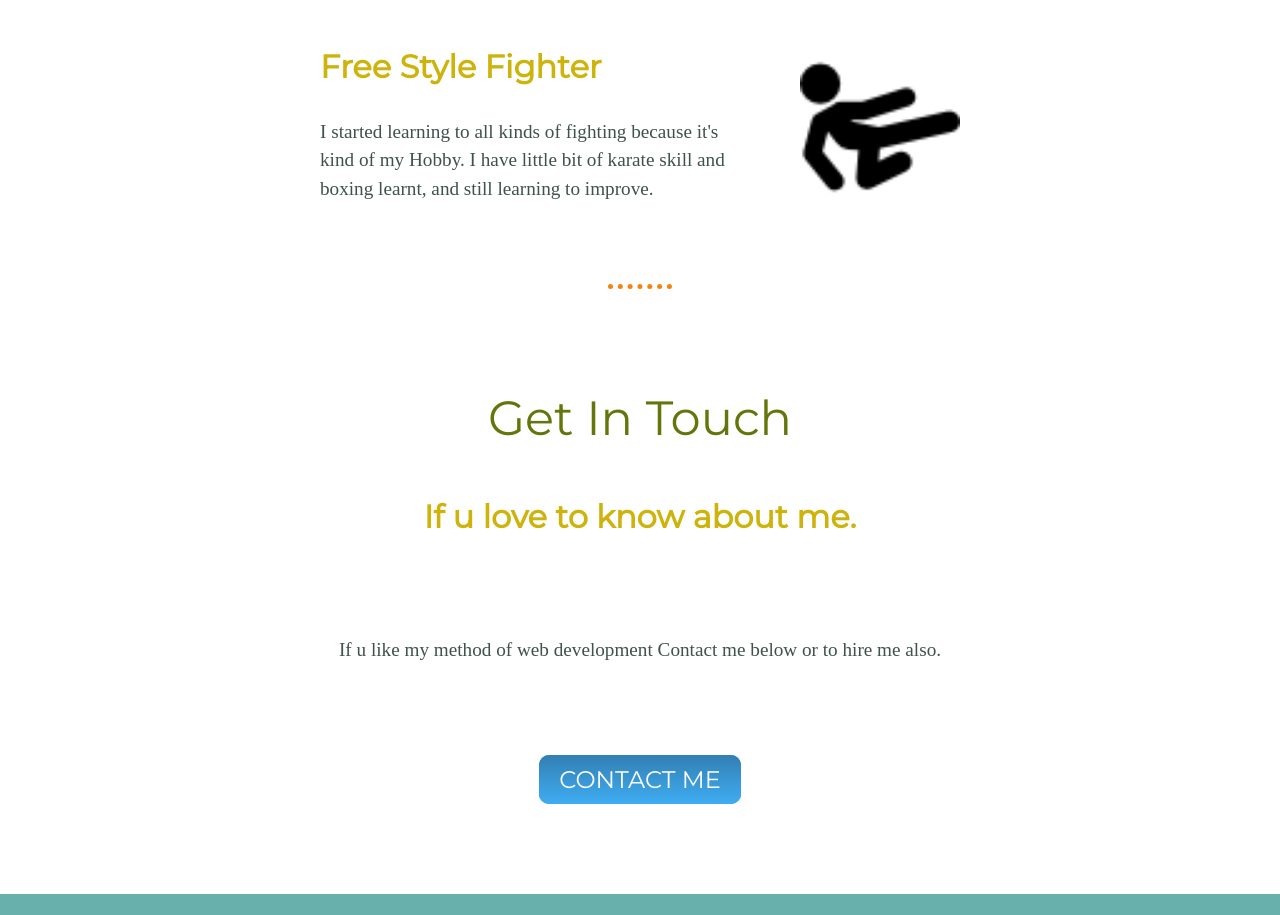
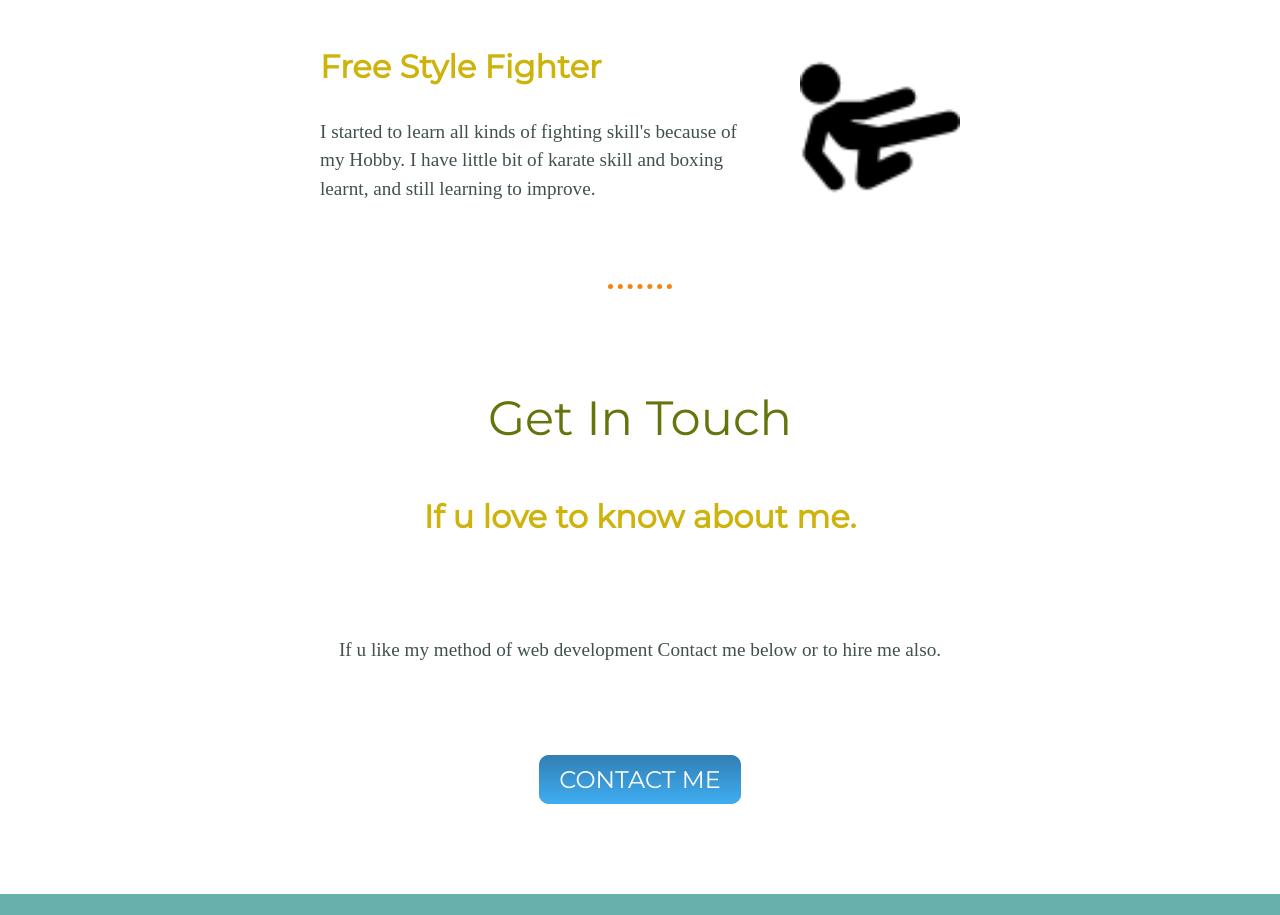
Before and after one commit to Dhanu511/Dhananjaya, a plain HTML site: page index.html in a window 1280 px wide. Shown: the part 1844-2759 px from the top of the page. Drawn offline with Linux system fonts and the light colour scheme; a web font is replaced by a local one.

Commit message:
Update index.html

```diff
--- a/index.html
+++ b/index.html
@@ -37,7 +37,7 @@
       <div class="skill-row">
         <img class="i3" src="images/martial-arts-fighter-silhouette.png" alt="martial-arts-fighter-silhouette">
         <h3>Free Style Fighter</h3>
-        <p>I started learning to all kinds of fighting because it's kind of my Hobby. I have little bit of karate skill and boxing learnt, and still learning to improve.</p>
+        <p>I started to learn all kinds of fighting skill's because of my Hobby. I have little bit of karate skill and boxing learnt, and still learning to improve.</p>
       </div>
     </div>
     <hr>
```
